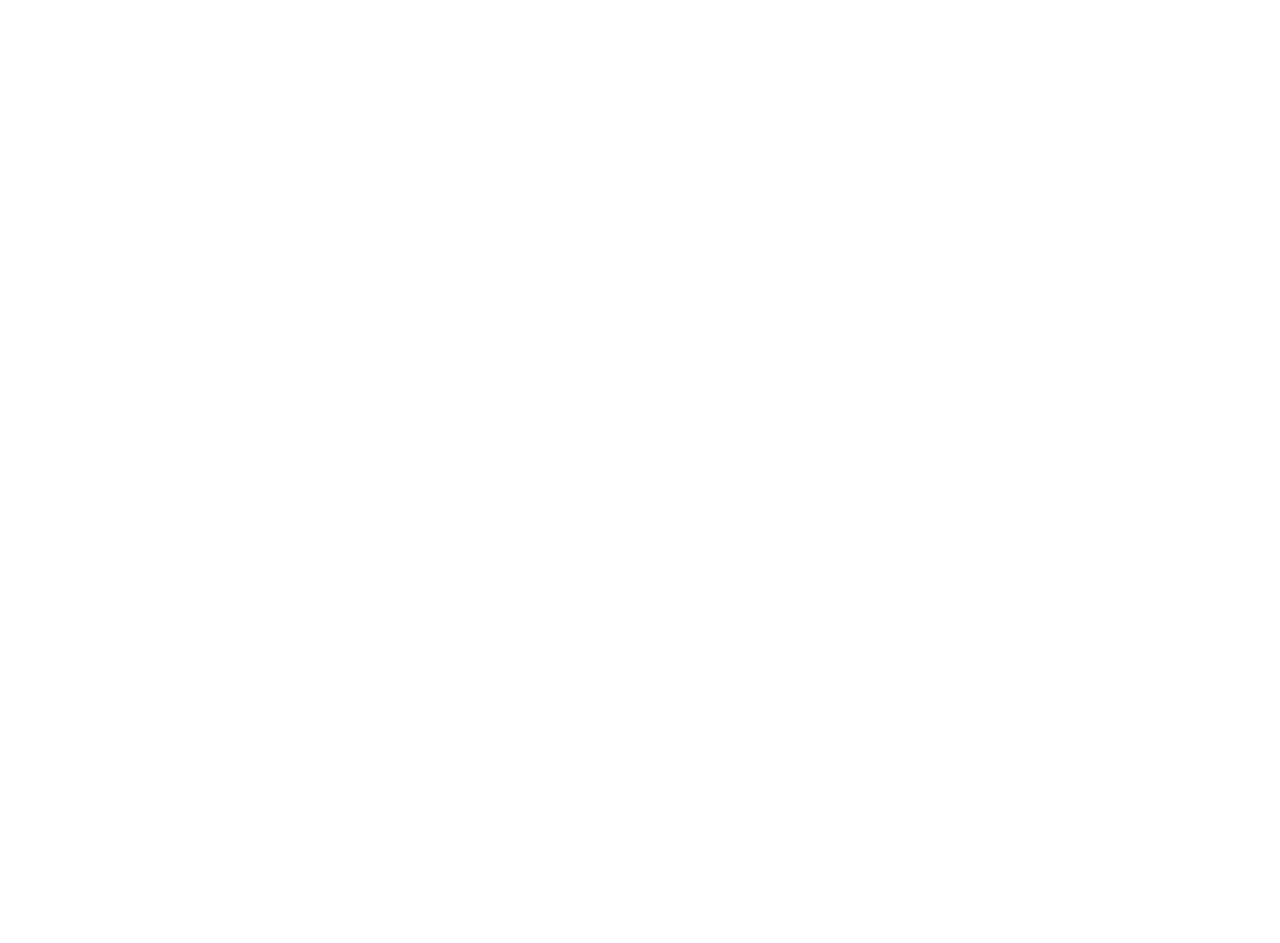
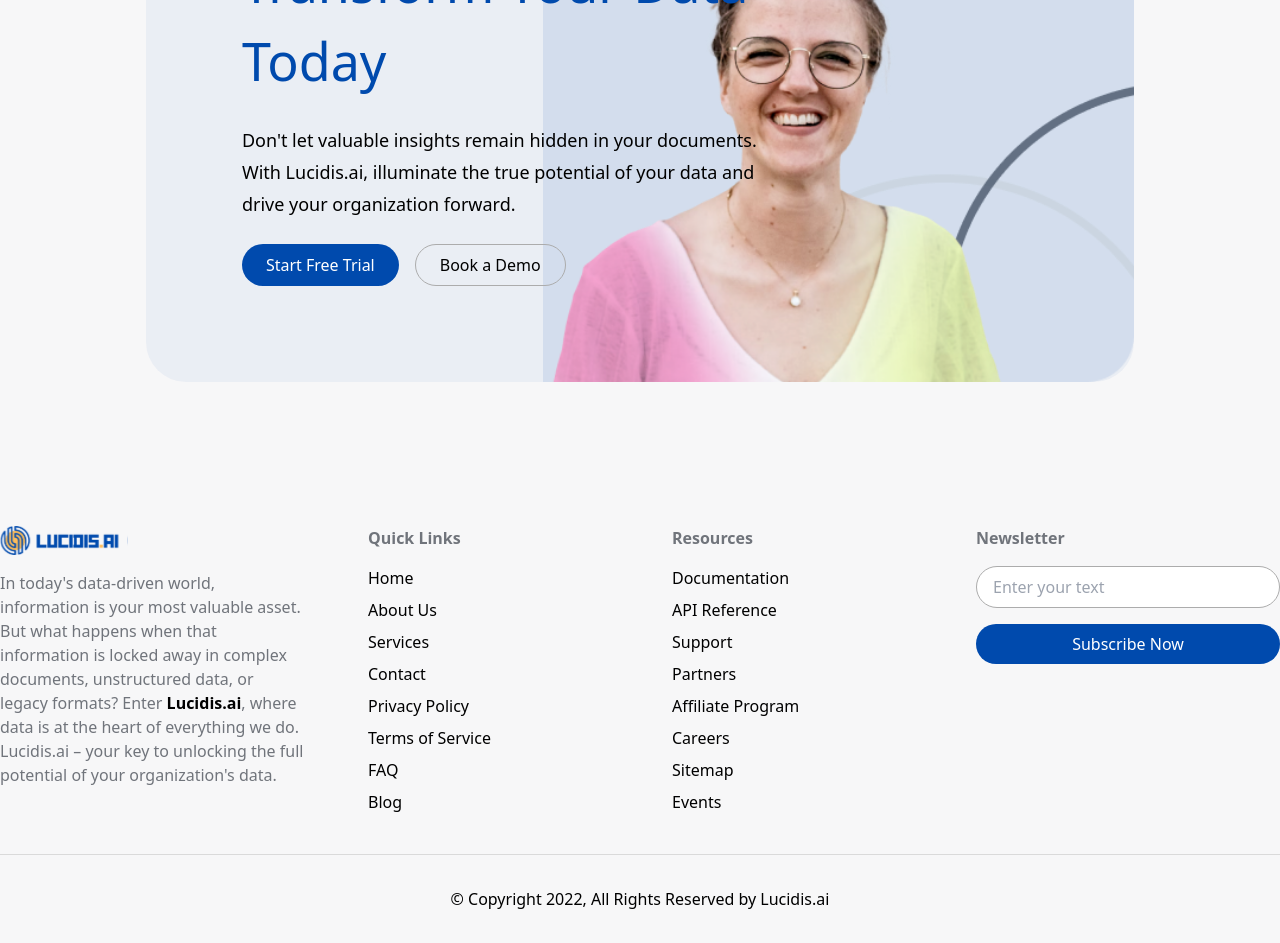
Before and after one commit to muhammadbasitobaid/ludicis_ai_fe, a React (Vite) app: page / in a window 1280 px wide. Shown: the part 5680-6623 px from the top of the page. Before the commit the page ends 5528 px from the top, so only its background shows below. Built offline with nearby package versions, Linux system fonts and the light colour scheme.

Commit message:
ui: completed the footer section

```diff
--- a/src/App.jsx
+++ b/src/App.jsx
@@ -1,8 +1,10 @@
 import GridSystem from "./components/common/GridSystem"
+import FooterSection from "./components/FooterSection"
 import HeroSection from "./components/HeroSection"
 import Navbar from "./components/Navbar"
 import PlanSection from "./components/PlanSection"
 import ProblemSolutionSection from "./components/ProblemSolutionSection"
+import TrialSection from "./components/TrialSection"
 
 function App() {
   return (
@@ -12,6 +14,8 @@
       <ProblemSolutionSection />
       <GridSystem />
       <PlanSection/>
+      <TrialSection/>
+      <FooterSection/>
     </div>
   )
 }
--- /dev/null
+++ b/src/components/FooterSection.jsx
@@ -0,0 +1,94 @@
+import React from 'react';
+import Paragraph from './common/Paragraph';
+import parse from 'html-react-parser';
+import Button from './common/Button';
+import Input from './Input';
+
+const FooterSection = () => {
+    const logo = "/icons/logo.svg";
+    const paragraph = "In today's data-driven world, information is your most valuable asset. But what happens when that information is locked away in complex documents, unstructured data, or legacy formats? Enter <strong style='font-weight: 700; color: black;'>Lucidis.ai</strong>, where data is at the heart of everything we do. Lucidis.ai – your key to unlocking the full potential of your organization's data.";
+    const links1 = [
+        { href: "#", text: "Home" },
+        { href: "#", text: "About Us" },
+        { href: "#", text: "Services" },
+        { href: "#", text: "Contact" },
+        { href: "#", text: "Privacy Policy" },
+        { href: "#", text: "Terms of Service" },
+        { href: "#", text: "FAQ" },
+        { href: "#", text: "Blog" }
+    ];
+    const links2 = [
+        { href: "#", text: "Documentation" },
+        { href: "#", text: "API Reference" },
+        { href: "#", text: "Support" },
+        { href: "#", text: "Partners" },
+        { href: "#", text: "Affiliate Program" },
+        { href: "#", text: "Careers" },
+        { href: "#", text: "Sitemap" },
+        { href: "#", text: "Events" }
+    ];
+    const newsletterHeading = "Newsletter";
+
+    const handleSubscribe = (e) => {
+        e.preventDefault();
+        console.log('Subscribed');
+    };
+
+    return (
+        <footer className="w-full text-black pt-12">
+            {/* First Section */}
+            <div className="container mx-auto flex flex-col md:flex-row justify-between mb-8">
+                {/* Column 1 */}
+                <div className="flex-1 flex flex-col mb-8 md:mb-0">
+                    <img src={logo} alt="Company Logo" className="mb-4 w-32" />
+                    <Paragraph variant="sm" >
+                        {parse(paragraph)}
+                    </Paragraph>
+
+
+                </div>
+
+                {/* Column 2 */}
+                <div className="flex-1 flex flex-col mb-8 md:mb-0 ml-16">
+                    <h3 className="mb-4 text-gray font-bold">Quick Links</h3>
+                    {links1.map((link, index) => (
+                        <a key={index} href={link.href} className="mb-2 font-medium">
+                            {link.text}
+                        </a>
+                    ))}
+                </div>
+
+                {/* Column 3 */}
+                <div className="flex-1 flex flex-col mb-8 md:mb-0">
+                    <h3 className="mb-4  text-gray font-bold">Resources</h3>
+                    {links2.map((link, index) => (
+                        <a key={index} href={link.href} className="mb-2 font-medium">
+                            {link.text}
+                        </a>
+                    ))}
+                </div>
+
+                {/* Column 4 */}
+                <div className="flex-1 flex flex-col mb-8 md:mb-0">
+                    <h3 className="mb-4  text-gray font-bold">{newsletterHeading}</h3>
+                    <form onSubmit={handleSubscribe} className='flex flex-col gap-4'>
+                        <Input
+                            type="text"
+                            placeholder="Enter your text"
+                            value={""}
+                            onChange={() => {}}
+                        />
+                        <Button variant="primary">Subscribe Now</Button>
+                    </form>
+                </div>
+            </div>
+
+            {/* Second Section */}
+            <div className="border-t-slate border-t py-8">
+                <p className="text-center font-medium">© Copyright 2022, All Rights Reserved by Lucidis.ai</p>
+            </div>
+        </footer>
+    );
+};
+
+export default FooterSection;
--- /dev/null
+++ b/src/components/Input.jsx
@@ -0,0 +1,31 @@
+import React from 'react';
+import PropTypes from 'prop-types';
+import clsx from 'clsx';
+
+const Input = ({ type = 'text', placeholder = '', value, onChange, className, ...props }) => {
+  const inputClass = clsx(
+    'w-full p-2 px-4 border border-lightGray rounded-full focus:outline-none focus:border-primary transition-colors duration-300',
+    className
+  );
+
+  return (
+    <input
+      type={type}
+      placeholder={placeholder}
+      value={value}
+      onChange={onChange}
+      className={inputClass}
+      {...props}
+    />
+  );
+};
+
+Input.propTypes = {
+  type: PropTypes.string,
+  placeholder: PropTypes.string,
+  value: PropTypes.string.isRequired,
+  onChange: PropTypes.func.isRequired,
+  className: PropTypes.string,
+};
+
+export default Input;
```
